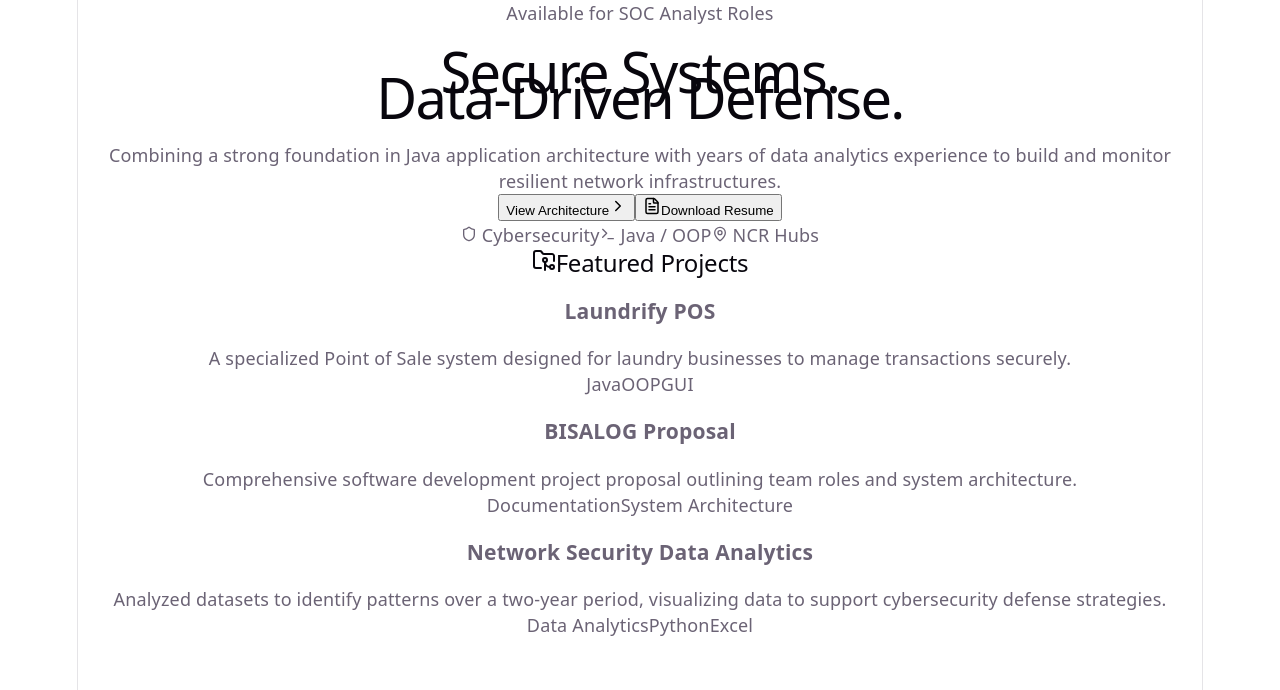
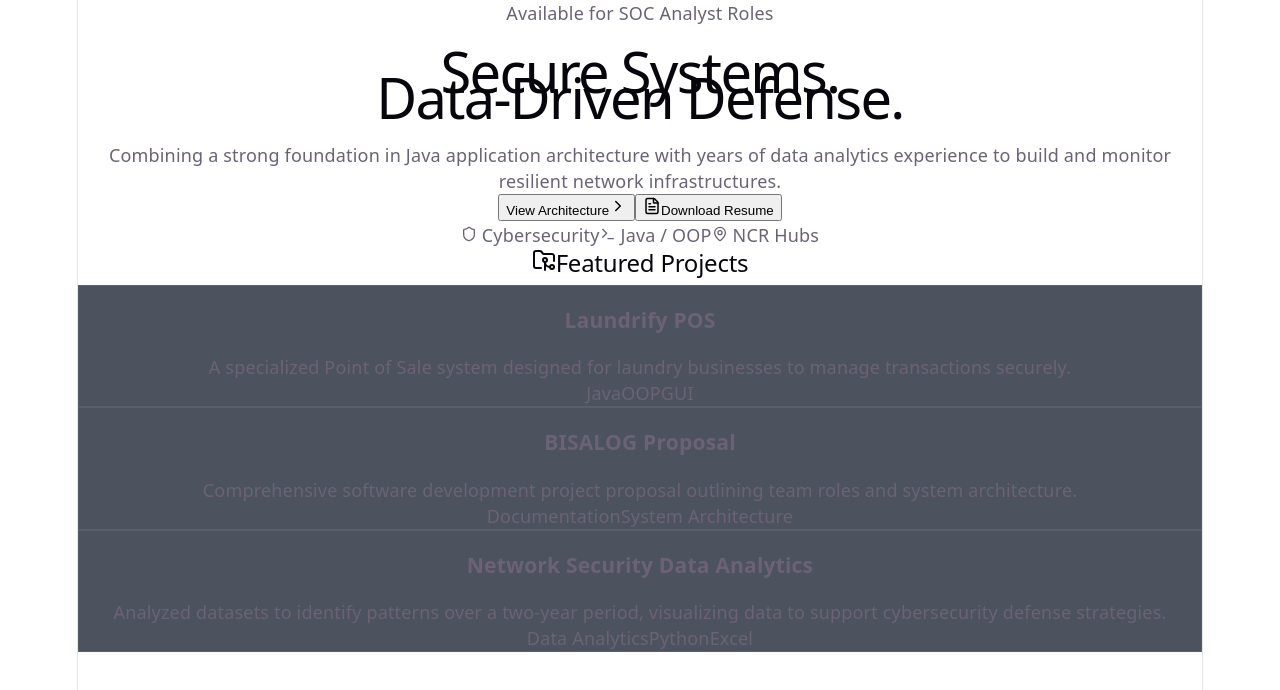
Before and after one commit to raflearns/portfolio-frontend, a React app: page / in a window 1280 px wide. Shown: the top 690 px of the page. Built offline with nearby package versions, Linux system fonts and the light colour scheme; the HTML template or start-up script is replaced by a standard one.

Commit message:
Added Glass Panel missing

```diff
--- a/src/index.css
+++ b/src/index.css
@@ -109,3 +109,8 @@ code {
   padding: 4px 8px;
   background: var(--code-bg);
 }
+.glass-panel {
+  background: rgba(17, 25, 40, 0.75);
+  backdrop-filter: blur(12px);
+  border: 1px solid rgba(255,255,255,0.08);
+}
```
